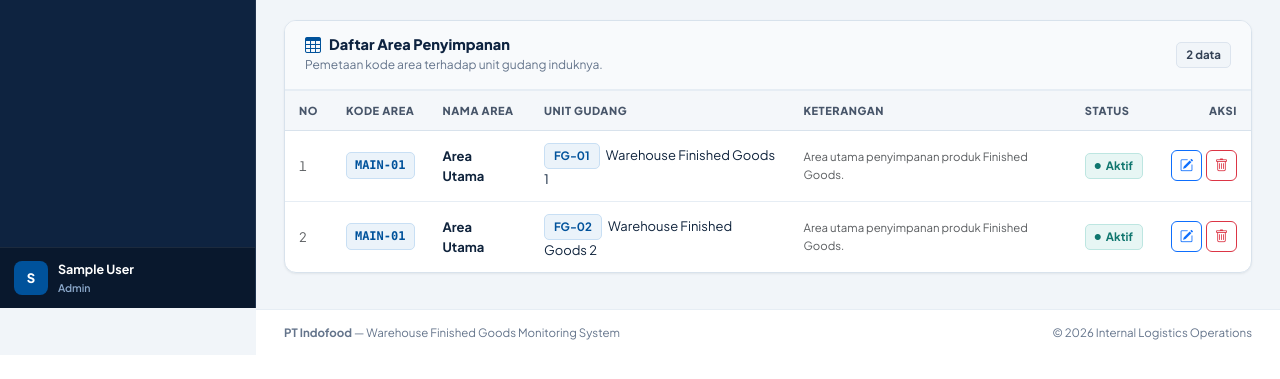
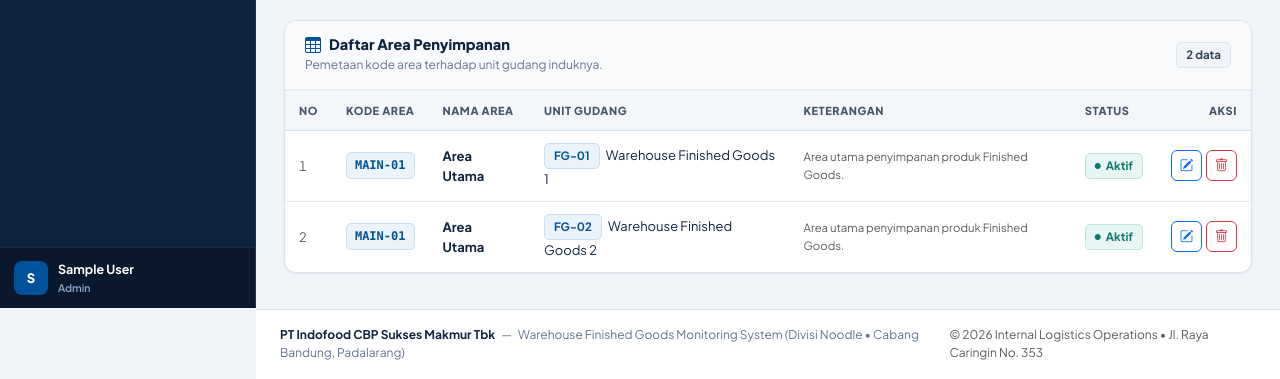
Before and after one commit to Marwann-styd/LARAVEL-KULIYEHH, a Laravel app: page /areas in a window 1280 px wide. Shown: the part 492-871 px from the top of the page. Before the commit the page ends 847 px from the top, so only its background shows below. Run offline with Laravel 12, Linux system fonts and the light colour scheme; the visitor is signed in with stand-in values (Sample User, id 1); data comes from the database, SQL or seed files in the repository; data that the repository does not hold is empty; parts of the project's set-up code (start-up, migrations or seed data) failed here and were passed over.

Commit message:
update: mengganti nama pt indofood menjadi pt indofood CBP Sukses Makmur Tbk

```diff
--- a/resources/views/layouts/app.blade.php
+++ b/resources/views/layouts/app.blade.php
@@ -350,9 +350,18 @@
                 @yield('content')
             </main>
 
-            <footer class="wms-footer">
-                <span><strong>PT Indofood</strong> &mdash; Warehouse Finished Goods Monitoring System</span>
-                <span>&copy; {{ date('Y') }} Internal Logistics Operations</span>
+            <footer class="wms-footer mt-auto py-3 px-4 border-top bg-white" style="font-size: 12px; color: #64748B;">
+                <div class="d-flex flex-column flex-md-row justify-content-between align-items-center gap-2">
+                    <div>
+                        <strong style="color: var(--indo-navy);">PT Indofood CBP Sukses Makmur Tbk</strong>
+                        <span class="mx-1">&mdash;</span>
+                        <span>Warehouse Finished Goods Monitoring System (Divisi Noodle &bull; Cabang Bandung,
+                            Padalarang)</span>
+                    </div>
+                    <div class="text-muted">
+                        &copy; {{ date('Y') }} Internal Logistics Operations &bull; Jl. Raya Caringin No. 353
+                    </div>
+                </div>
             </footer>
         </div>
     </div>
```
Also changed, not shown: resources/views/auth/login.blade.php (+7 -9 lines).
